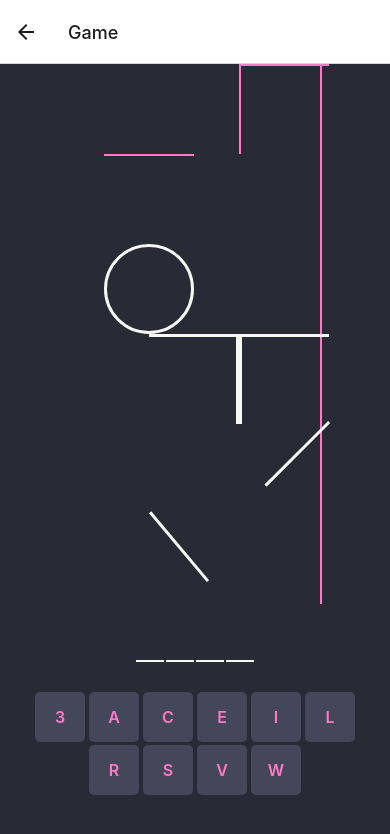
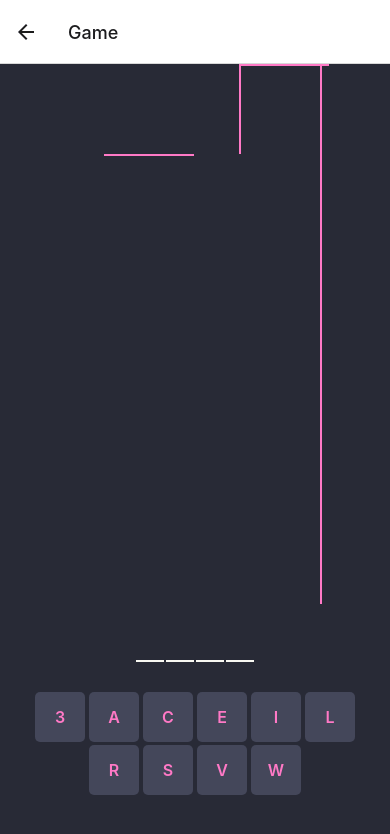
Before and after one commit to RobertSantos-dev/Jogo-da-Forca, a React Native app: screen / in a window 390 px wide. Both pictures are taken after a click on the button "Linguagens". Shown: the top 834 px of the page. Built offline with nearby package versions, Linux system fonts and the light colour scheme.

Commit message:
feat: Adicionando as funcionalidades, para erros e acertos do jogo. Parte 1

```diff
--- a/src/components/Keyboard/functions.ts
+++ b/src/components/Keyboard/functions.ts
@@ -3,22 +3,27 @@ import { Dispatch, SetStateAction } from "react";
 
 type StateOne = Dispatch<SetStateAction<boolean[]>>
 type StateTwo = Dispatch<SetStateAction<string[]>>
+type StateTree = Dispatch<SetStateAction<number>>
 
 export const search = (
   value: string,
   setLetters: StateOne,
   word: string[],
   setInteraction: StateTwo,
+  setResult: StateTree,
 ) => {
+  let count = true
   word.forEach((e, i) => {
     if (e == value) {
       setLetters((prevState) => {
         const result = prevState;
         result[i] = true;
+        count = false
         return result
       })
     }
   });
+  if (count) setResult((prevState) => prevState += 1)
   setInteraction((prevState) => {
     const result = prevState.filter((e) => e != value);
     return result;
--- a/src/components/Keyboard/index.tsx
+++ b/src/components/Keyboard/index.tsx
@@ -5,12 +5,19 @@ import { search } from './functions';
 
 type Props = {
   interaction: string[],
+  word: string[],
   setInteraction: Dispatch<SetStateAction<string[]>>
   setLetters: Dispatch<SetStateAction<boolean[]>>,
-  word: string[],
+  setResult: Dispatch<SetStateAction<number>>,
 }
 
-export default function Keyboard({ interaction, setLetters, word, setInteraction }: Props) {
+export default function Keyboard({
+  interaction,
+  setLetters,
+  word,
+  setInteraction,
+  setResult,
+}: Props) {
   return (
     <View style={ styles.container }>
       <FlatList
@@ -20,7 +27,7 @@ export default function Keyboard({ interaction, setLetters, word, setInteraction
         renderItem={ ({ item }) => (
           item != ' ' && (
             <TouchableOpacity
-              onPress={ () => search(item, setLetters, word, setInteraction) }
+              onPress={ () => search(item, setLetters, word, setInteraction, setResult) }
               style={ styles.button }>
               <Text style={ styles.buttonText }>{ item }</Text>
             </TouchableOpacity>
--- a/src/components/Puppet/index.tsx
+++ b/src/components/Puppet/index.tsx
@@ -8,14 +8,14 @@ export default function Puppet({ result }) {
       <View style={ styles.view2 }></View>
       <View style={ styles.view3 }></View>
       <View style={ styles.view }></View>
-      <View style={ styles.view5 }></View>
+      <View style={ result >= 1 ? styles.view5 : styles.view }></View>
       <View style={ styles.view }></View>
-      <View style={ styles.view7 }></View>
-      <View style={ styles.view8 }></View>
+      <View style={ result >= 2 ? styles.view7 : styles.view }></View>
+      <View style={ result >= 3 ? styles.view8 : styles.view }></View>
       <View style={ styles.view }></View>
-      <View style={ styles.view10 }></View>
+      <View style={ result >= 4 ? styles.view10 : styles.view }></View>
       <View style={ styles.view }></View>
-      <View style={ styles.view12 }></View>
+      <View style={ result >= 5 ? styles.view12 : styles.view }></View>
     </View>
   );
 }
--- a/src/screens/Game/index.tsx
+++ b/src/screens/Game/index.tsx
@@ -17,6 +17,7 @@ export default function Game() {
   const [letters, setLetters] = useState([false]);
   const [word, setWord] = useState({ name: [''], desc: '' });
   const [interaction, setInteraction] = useState([''])
+  const [result, setResult] = useState(0)
 
   useEffect(() => {
     if (subject == 'frontEnd') {
@@ -43,7 +44,7 @@ export default function Game() {
 
   return (
     <View style={ styles.container }>
-      <Puppet />
+      <Puppet result={ result } />
       <Letters
         name={ word.name }
         letters={ letters }
@@ -53,6 +54,7 @@ export default function Game() {
         setLetters={ setLetters }
         word={ word.name }
         setInteraction={ setInteraction }
+        setResult={ setResult }
       />
     </View>
   );
```
